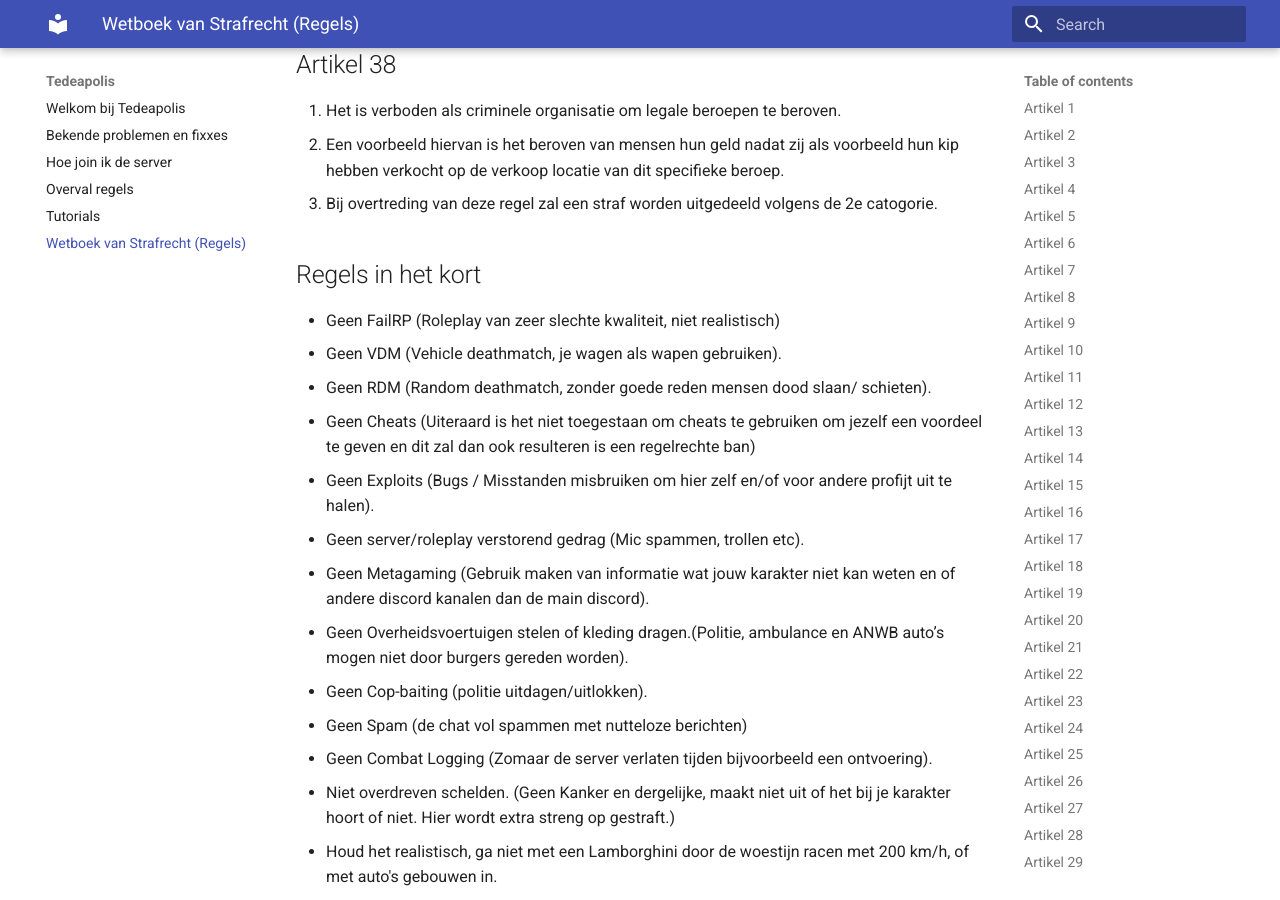
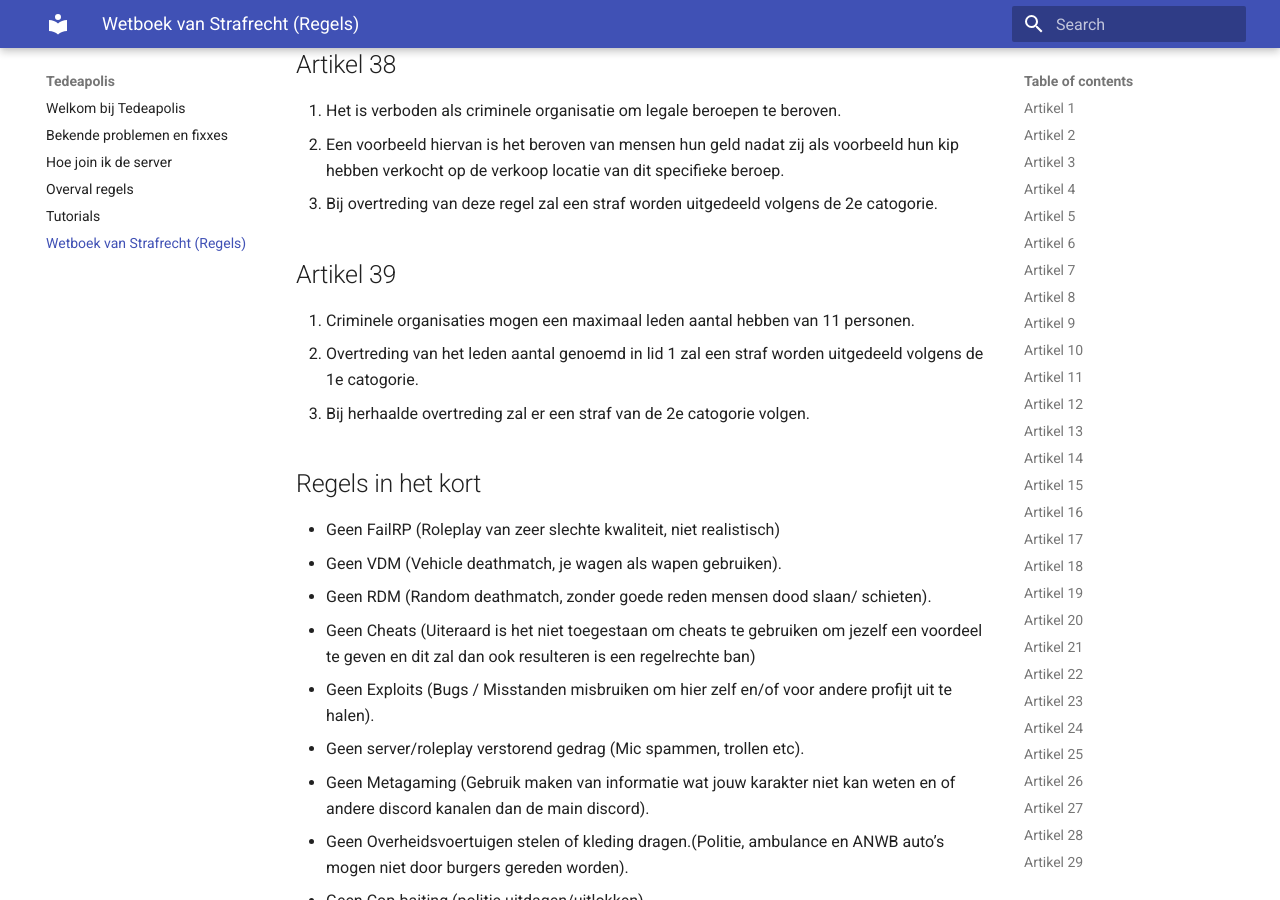
Before and after one commit to Tedeapolis/Tedeapolis, an MkDocs documentation site: the page built from docs/Wetboek.md, in a window 1280 px wide and 900 px high, scrolled down 10824 px. Built offline with MkDocs 1.6.1 and Material for MkDocs 9.7.7, drawn with Linux system fonts in a browser that asks for light colours.

Commit message:
Added artikle 39 max leden criminele organisaties

```diff
--- a/docs/Wetboek.md
+++ b/docs/Wetboek.md
@@ -247,17 +247,25 @@ Bodycam beelden zijn op de volgende manier toegestaan
 3. overige voertuigen zijn uitgerust met een dashcam gericht naar voren.
 
 ## Artikel 36
+
 1. Wanneer een journalist bezig is met een opname of live is is het niet toegestaan deze te storen. Wanneer deze regel overtreden wordt zal dit resulteren in een ban tot de opname voorbij is en een straf volgens de 1e categorie.
 
 ## Artikel 37
+
 1. Het is verboden om jezelf of als organisatie te verkleding op uiterlijk van een overheidsmedewerker.
 2. Bij overtreding van deze regels zal er een straf uitgedeeld worden volgend de 2e catogorie.
 
 ## Artikel 38
+
 1. Het is verboden als criminele organisatie om legale beroepen te beroven.
 2. Een voorbeeld hiervan is het beroven van mensen hun geld nadat zij als voorbeeld hun kip hebben verkocht op de verkoop locatie van dit specifieke beroep.
 3. Bij overtreding van deze regel zal een straf worden uitgedeeld volgens de 2e catogorie.
 
+## Artikel 39
+
+1. Criminele organisaties mogen een maximaal leden aantal hebben van 11 personen.
+2. Overtreding van het leden aantal genoemd in lid 1 zal een straf worden uitgedeeld volgens de 1e catogorie.
+3. Bij herhaalde overtreding zal er een straf van de 2e catogorie volgen.
 
 ## Regels in het kort
 
```
